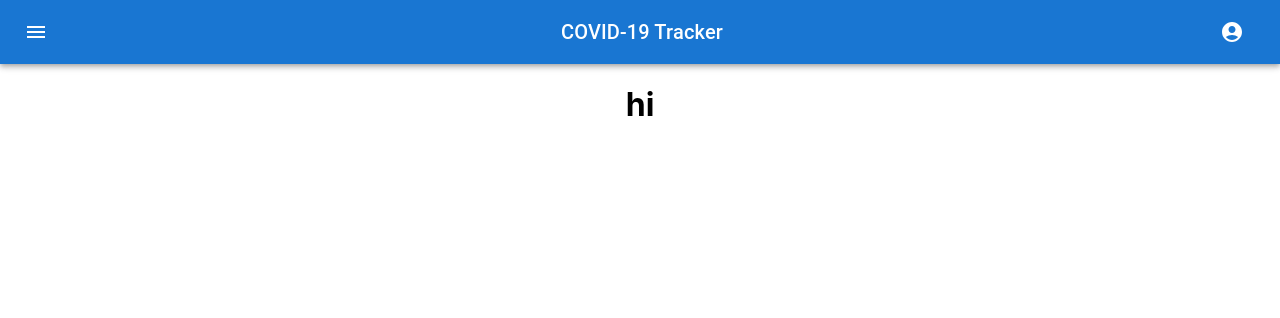
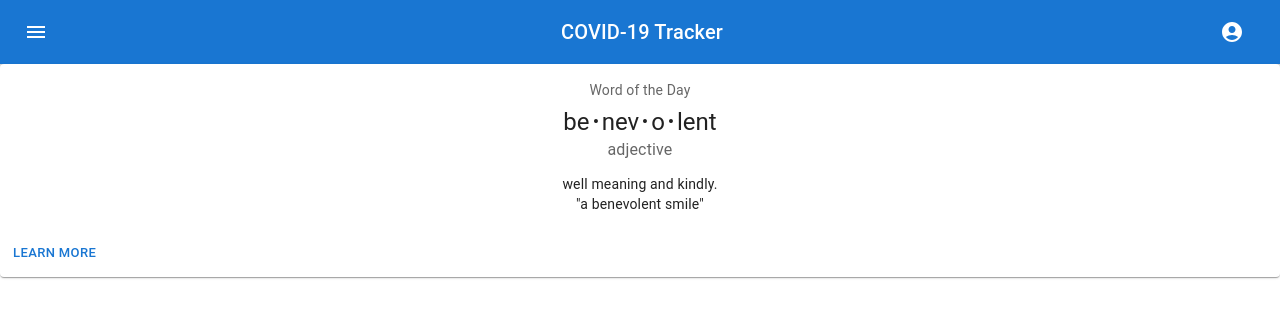
Before and after one commit to jdaih/capstone-frontend, a React (Create React App) app: page / in a window 1280 px wide. Shown: the top 318 px of the page. Built offline with nearby package versions, Linux system fonts and the light colour scheme.

Commit message:
added card

```diff
--- a/package.json
+++ b/package.json
@@ -14,6 +14,7 @@
     "react-dom": "^18.2.0",
     "react-router-dom": "^6.3.0",
     "react-scripts": "5.0.1",
+    "sass": "^1.52.3",
     "web-vitals": "^2.1.4"
   },
   "scripts": {
--- a/src/components/AppBar.jsx
+++ b/src/components/AppBar.jsx
@@ -69,7 +69,7 @@
                 onClose={handleClose}
               >
                 <MenuItem onClick={handleClose}>Profile</MenuItem>
-                <MenuItem onClick={handleClose}>My account</MenuItem>
+                <MenuItem onClick={handleClose}>My Account</MenuItem>
               </Menu>
             </div>
           )}
--- /dev/null
+++ b/src/components/Card.jsx
@@ -0,0 +1,42 @@
+import * as React from 'react';
+import Box from '@mui/material/Box';
+import Card from '@mui/material/Card';
+import CardActions from '@mui/material/CardActions';
+import CardContent from '@mui/material/CardContent';
+import Button from '@mui/material/Button';
+import Typography from '@mui/material/Typography';
+
+const bull = (
+  <Box
+    component="span"
+    sx={{ display: 'inline-block', mx: '2px', transform: 'scale(0.8)' }}
+  >
+    •
+  </Box>
+);
+
+export default function BasicCard() {
+  return (
+    <Card sx={{ minWidth: 275 }}>
+      <CardContent>
+        <Typography sx={{ fontSize: 14 }} color="text.secondary" gutterBottom>
+          Word of the Day
+        </Typography>
+        <Typography variant="h5" component="div">
+          be{bull}nev{bull}o{bull}lent
+        </Typography>
+        <Typography sx={{ mb: 1.5 }} color="text.secondary">
+          adjective
+        </Typography>
+        <Typography variant="body2">
+          well meaning and kindly.
+          <br />
+          {'"a benevolent smile"'}
+        </Typography>
+      </CardContent>
+      <CardActions>
+        <Button size="small">Learn More</Button>
+      </CardActions>
+    </Card>
+  );
+}
--- a/src/components/Home.jsx
+++ b/src/components/Home.jsx
@@ -1,13 +1,14 @@
 import React from "react"
 // import Header from './Header'
 import MenuAppBar from './AppBar'
+import Card from './Card'
 
 const Home = () => {
     return(
         <div className='Home'>
             <MenuAppBar />
+            <Card />
             {/* <Header /> */}
-            <h1> hi</h1>
         </div>
     )
 }
```
Also changed, not shown: 1 other file (tests, documents, lock files or other folders).
